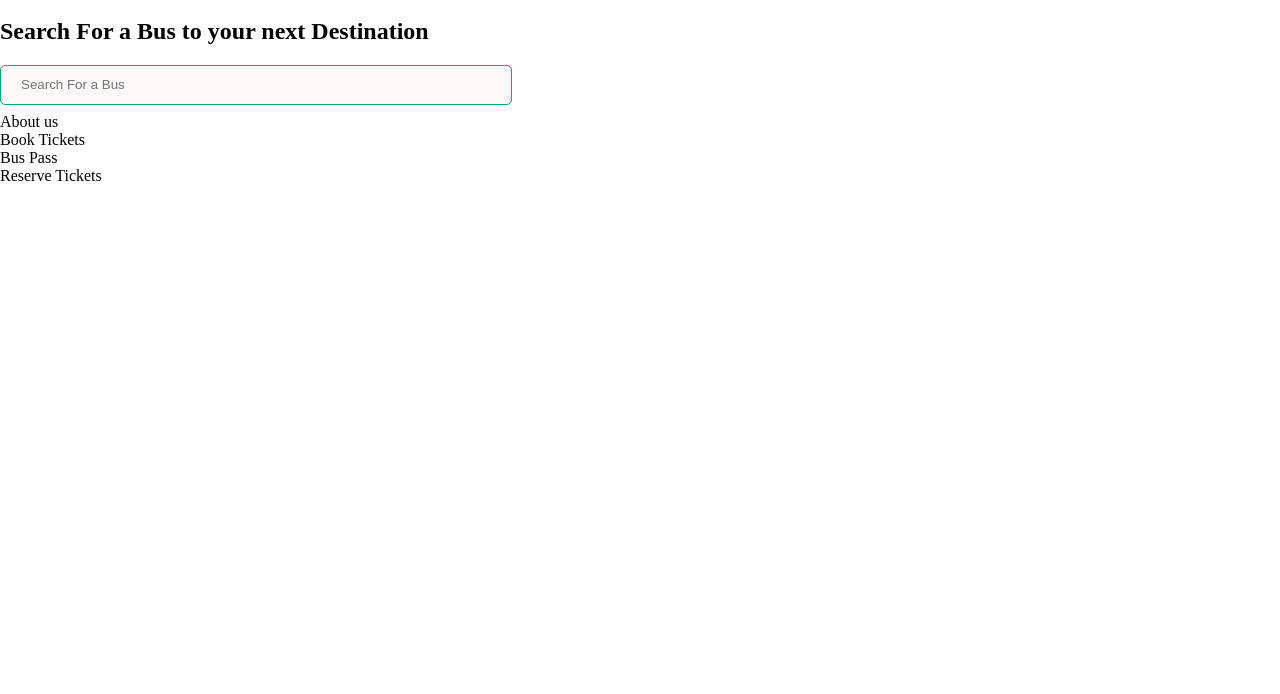
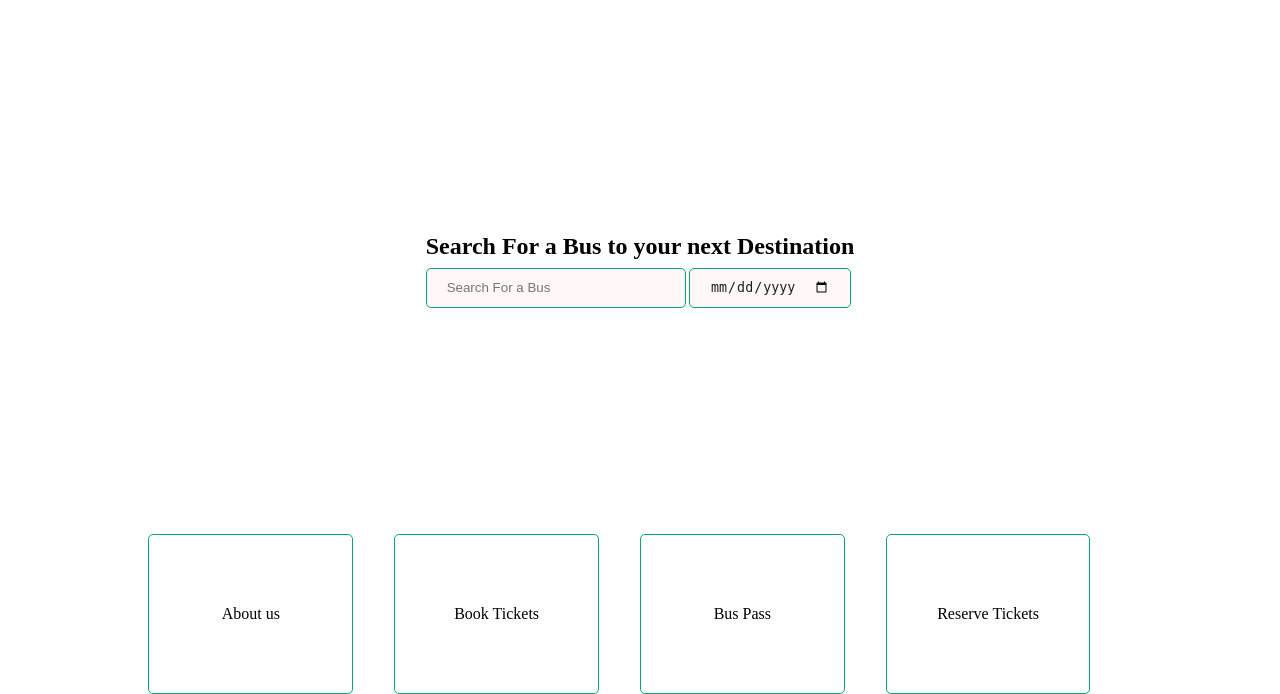
Before and after one commit to com-Abhijeet/webbus, a PHP site: page / in a window 1280 px wide. Shown: the part 376-1070 px from the top of the page. Before the commit the page ends 557 px from the top, so only its background shows below. Run offline with PHP 8.4, Linux system fonts and the light colour scheme; the visitor is signed in with stand-in values (Sample User, id 1).

Commit message:
initial commit

```diff
--- a/index.php
+++ b/index.php
@@ -27,9 +27,12 @@ session_start();
     <div class="ind-container">
         <form action="" method="post">
     <h2>Search For a Bus to your next Destination</h2>
-
+        <div class="srch-frm">
+        <form  action="" method="post">
             <input type="text" name="srch-box" id="srch-box" placeholder="Search For a Bus">
-
+            <input type="date" name="date" id="date-pkr" placeholder="NONE">
+            </form>
+        </div>
     </div>
     <div class="ind-container2">
         <div class="card">
--- a/styles.css
+++ b/styles.css
@@ -43,18 +43,62 @@ input[type=text], input[type=password], input[type=email]{
     text-decoration: none;
     color: #00000F;
 }
-.ind-contatainer{
+.ind-container{
     width: 100%;
-    height: 80vh;
-
+    height: 65vh;
     display: flex;
     justify-content: center;
     align-items:center;
+    flex-direction: column;
+}
+.srch-frm{
+    display: flex;
+    justify-content: center;
+    align-items:center;
+    flex-direction: row;
 }
 #srch-box{
-    width: 40%;
+    width: 100%;
     height: 5vh;
+    margin: 0;
+
+}
+#date-pkr{
+    background-color: #fff7f8;
+    width: 45%;
+    height: 5vh;
+    padding: 12px 20px;
+    margin: 8px 3px;
+    display: inline-block;
+    border: 1px solid #ccc;
+    box-sizing: border-box;
+    border-radius: 5px;
+    border: 1px solid #04AA6D;
+    color:#1a201e;
+}
+h2{
     display: flex;
+    margin:      0 auto;
+}
+.ind-container2{
+    display: flex;
+    margin: auto 10%;
+    width: 80%;
+    height: auto;
+    justify-content:flex-start;
     align-items: center;
+    flex-direction: row;
+}
+.card{
+    width: 20%;
+    height: 20vh;
+    margin: 0 2%;
+    border: 1px solid #ccc;
+    box-sizing: border-box;
+    border-radius: 5px;
+    border: 1px solid #04AA6D;
+    display: flex;
     justify-content: center;
+    align-items: center;
+    flex-direction: column;
 }
```
Also changed, not shown: images/bg.jpg (added).
